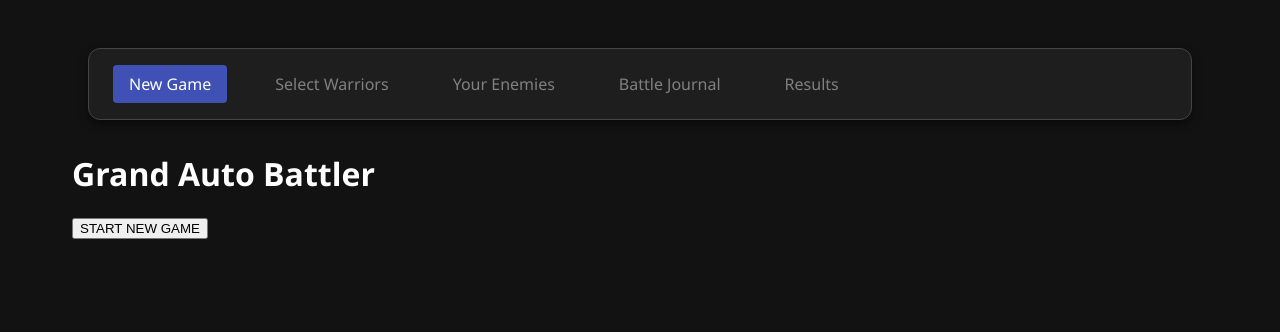
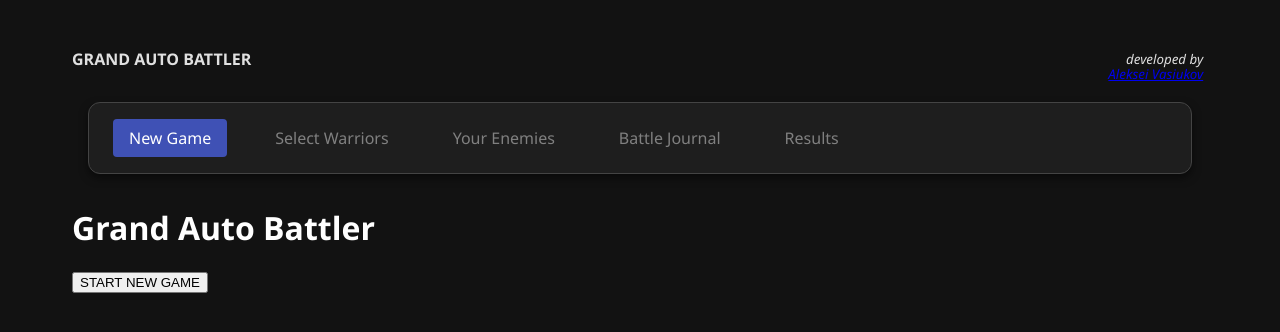
Before and after one commit to AlekseiVasiukov/RustProject, an Angular app in the folder GrandAutoBattler/GrandAutoBattler_Angular_UI/: page /new-game in a window 1280 px wide. Shown: the top 332 px of the page. Built offline with nearby package versions, Linux system fonts and the light colour scheme.

Commit message:
Corrected Header on the title page

```diff
--- a/GrandAutoBattler/GrandAutoBattler_Angular_UI/src/app/app.html
+++ b/GrandAutoBattler/GrandAutoBattler_Angular_UI/src/app/app.html
@@ -1,4 +1,19 @@
 <div class="app-container">
+  <header>
+    <div class="header-div">
+      <p class="game-title">GRAND AUTO BATTLER</p>
+      <!-- <p class="technologies-text">made with Rust and TypeScript</p> -->
+      <div class="developed-by-div">
+        <p class="developed-by">developed by</p>
+        <a href="http://linkedin.com/in/AlekseiVasiukov">
+          <p class="developed-by">Aleksei Vasiukov</p>
+        </a>
+
+      </div>
+
+    </div>
+  </header>
+
   <app-navigation></app-navigation>
   <main>
     <router-outlet></router-outlet>
--- a/GrandAutoBattler/GrandAutoBattler_Angular_UI/src/app/app.scss
+++ b/GrandAutoBattler/GrandAutoBattler_Angular_UI/src/app/app.scss
@@ -0,0 +1,42 @@
+.header-div {
+  max-height: 5rem;
+  // grid-template-columns: auto auto auto;
+  display: flex;
+  justify-content: space-between;
+
+  .game-title {
+    // font-size: larger;
+    font-weight: bolder;
+  }
+
+  .technologies-text {
+    font-size: smaller;
+    font-weight: lighter;
+  }
+
+  .developed-by-div {
+    min-height: 1rem;
+    max-height: 5rem;
+    display: flex;
+    flex-direction: column;
+    justify-content: flex-end;
+    // text-align: end;
+    text-align: right;
+    padding: 0.5rem 0.3rem 0.3rem 0.3rem;
+    // flex-grow: 0;
+    // flex-shrink: 1 ;
+    // flex-basis: 20%;
+    // border: 1px solid gold;
+    border-radius: 1rem;
+
+
+  }
+
+  .developed-by {
+    margin: 0;
+    // border: 1px solid magenta;
+    font-size: smaller;
+    line-height: 1.1;
+    font-style: italic;
+  }
+}
```
